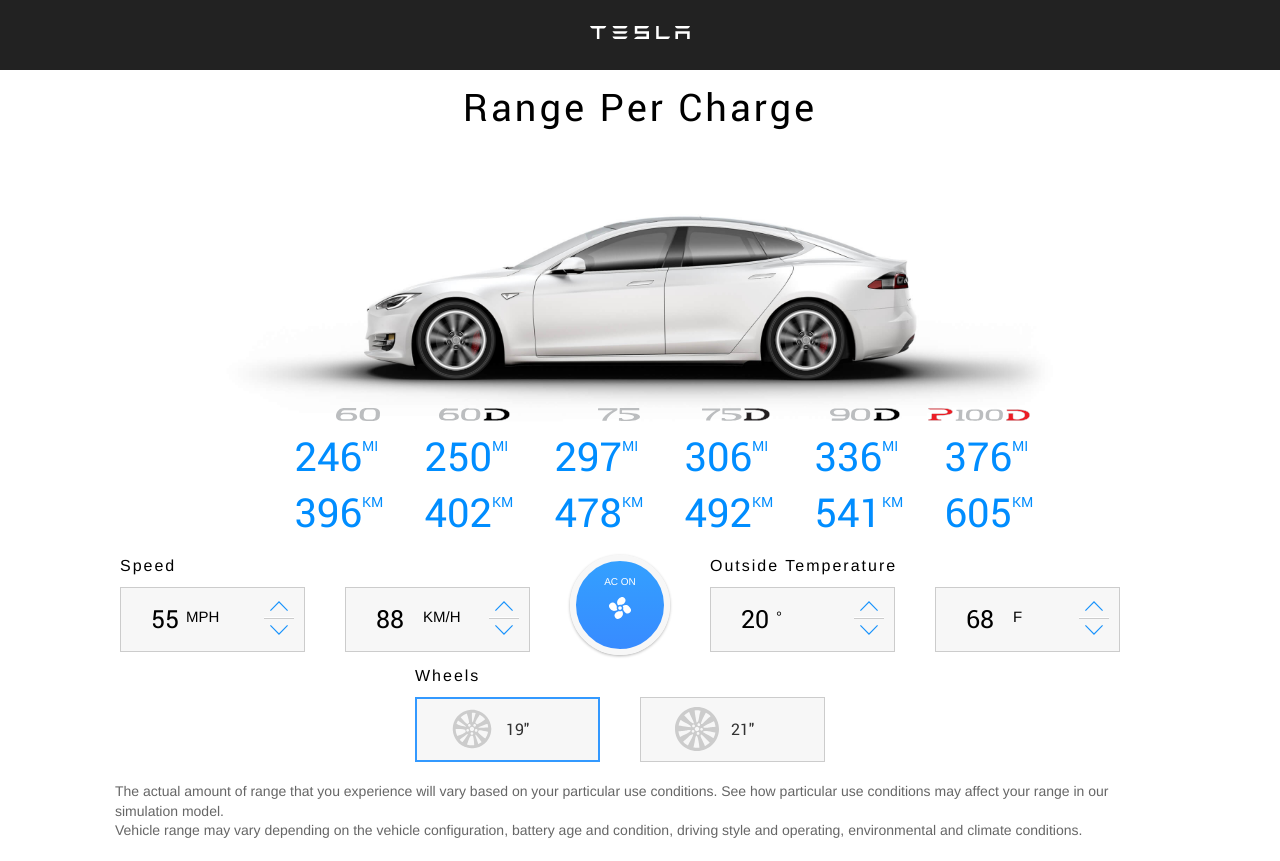
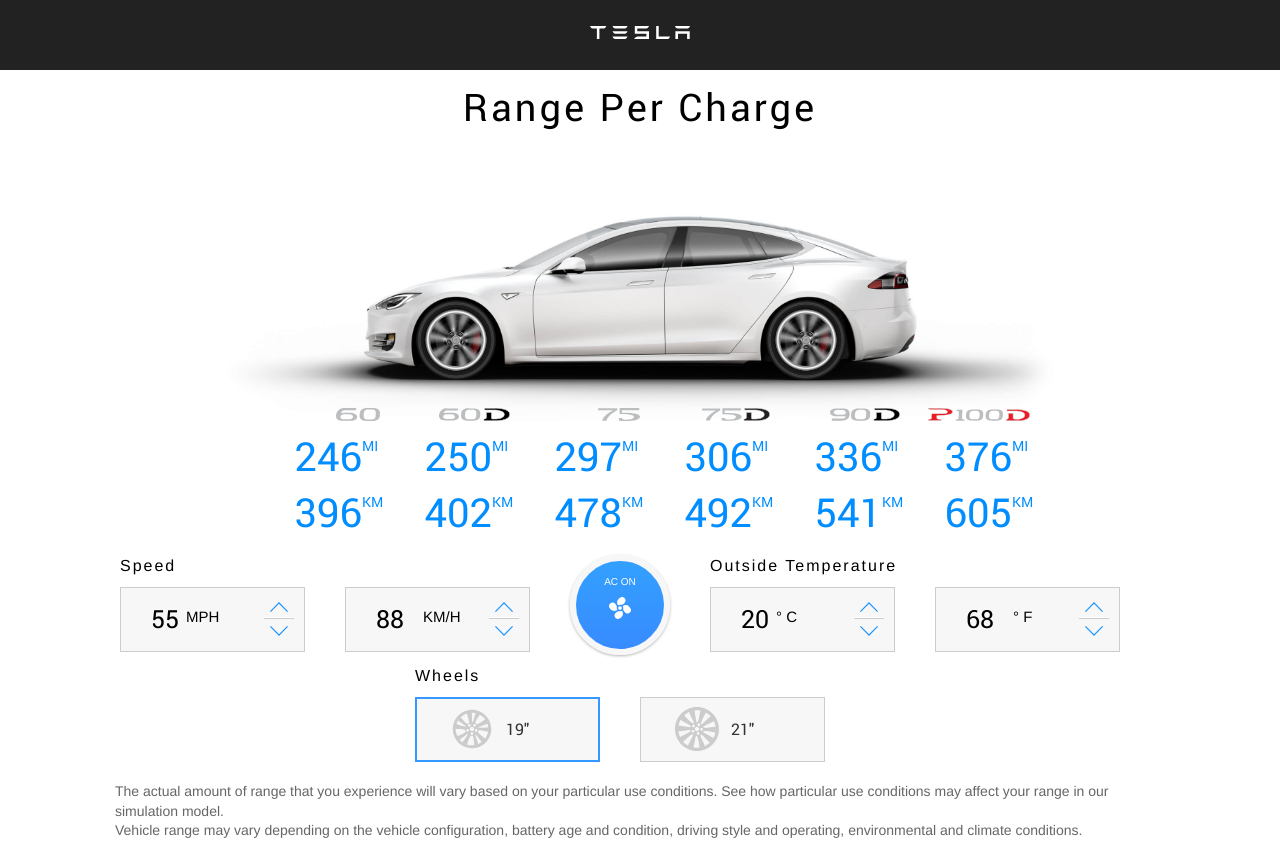
Before and after one commit to oliwiah/Redux_Tesla_Battery_Range_Calc, a React (Create React App) app in the folder my-app/: page / in a window 1280 px wide. Shown: the top 861 px of the page. Built offline with nearby package versions, Linux system fonts and the light colour scheme.

Commit message:
animated loading components

```diff
--- a/my-app/src/App.css
+++ b/my-app/src/App.css
@@ -41,3 +41,63 @@
   position: relative;
   left: 50%;
 }
+
+.fade-in-animation {
+  -webkit-animation: fade-in 3s ease-out forwards;
+  animation: fade-in 3s ease-out forwards;
+}
+
+@-webkit-keyframes fade-in {
+  0% {
+    opacity: 0;
+  }
+  100% {
+    opacity: 1;
+  }
+}
+@keyframes fade-in {
+  0% {
+    opacity: 0;
+  }
+  100% {
+    opacity: 1;
+  }
+}
+
+.tesla-controls-animation {
+  -webkit-animation: slit-in-horizontal 0.45s cubic-bezier(0.215, 0.610, 0.355, 1.000) 2.5s both;
+  animation: slit-in-horizontal 0.45s cubic-bezier(0.215, 0.610, 0.355, 1.000) 2.5s both;
+}
+
+@-webkit-keyframes slit-in-horizontal {
+  0% {
+    -webkit-transform: translateZ(-800px) rotateX(90deg);
+    transform: translateZ(-800px) rotateX(90deg);
+    opacity: 0;
+  }
+  54% {
+    -webkit-transform: translateZ(-160px) rotateX(87deg);
+    transform: translateZ(-160px) rotateX(87deg);
+    opacity: 1;
+  }
+  100% {
+    -webkit-transform: translateZ(0) rotateX(0);
+    transform: translateZ(0) rotateX(0);
+  }
+}
+@keyframes slit-in-horizontal {
+  0% {
+    -webkit-transform: translateZ(-800px) rotateX(90deg);
+    transform: translateZ(-800px) rotateX(90deg);
+    opacity: 0;
+  }
+  54% {
+    -webkit-transform: translateZ(-160px) rotateX(87deg);
+    transform: translateZ(-160px) rotateX(87deg);
+    opacity: 1;
+  }
+  100% {
+    -webkit-transform: translateZ(0) rotateX(0);
+    transform: translateZ(0) rotateX(0);
+  }
+}
--- a/my-app/src/App.js
+++ b/my-app/src/App.js
@@ -6,7 +6,7 @@
 import TeslaCarContainer from './containers/TeslaCarContainer';
 import TeslaStatsContainer from './containers/TeslaStatsContainer';
 import { TeslaSpeedCounterContainer, TeslaSpeedCounterContainer2 } from './containers/TeslaSpeedCounterContainer';
-import { TeslaTempCounterContainer, TeslaTempCounterContainer3 } from './containers/TeslaTempCounterContainer';
+import { TeslaTempCounterContainer3, TeslaTempCounterContainer4 } from './containers/TeslaTempCounterContainer';
 import TeslaClimateContainer from './containers/TeslaClimateContainer';
 import TeslaWheelsContainer from './containers/TeslaWheelsContainer';
 import TeslaNotice from './components/TeslaNotice/TeslaNotice';
@@ -24,21 +24,21 @@
             <Header />
             <div className="wrapper">
                 <form className="tesla-battery">
-                    <h1>Range Per Charge</h1>
+                    <h1 className="fade-in-animation">Range Per Charge</h1>
                     <TeslaCarContainer />
                     <TeslaStatsContainer />
-                    <div className="tesla-controls cf">
+                    <div className="tesla-controls cf tesla-controls-animation">
                         <div className="tesla-center-div-main">
                             <div className="tesla-center-div-in">
                                 <TeslaSpeedCounterContainer />
                                 <TeslaSpeedCounterContainer2 />
                                 <TeslaClimateContainer />
-                                <TeslaTempCounterContainer />
                                 <TeslaTempCounterContainer3 />
+                                <TeslaTempCounterContainer4 />
                             </div>
                         </div>
                     </div>
-                    <div className="tesla-controls cf">
+                    <div className="tesla-controls cf tesla-controls-animation">
                         <div className="tesla-center-div-main">
                             <TeslaWheelsContainer />
                         </div>
@@ -46,7 +46,6 @@
                     <TeslaNotice />
                 </form>
             </div>
-            {/*<TeslaBattery counterDefaultVal={counterDefaultVal} />*/}
         </div>
         </Provider>
 
--- a/my-app/src/components/Header/Header.css
+++ b/my-app/src/components/Header/Header.css
@@ -2,9 +2,32 @@
     padding: 25px 0;
     text-align: center;
     background: #222;
+    width: 100%;
 }
 
 .header img {
     width: 100px;
     height: 13px;
 }
+
+.fade-in-animation {
+    -webkit-animation: fade-in 3s ease-out forwards;
+    animation: fade-in 3s ease-out forwards;
+}
+
+@-webkit-keyframes fade-in {
+    0% {
+        opacity: 0;
+    }
+    100% {
+        opacity: 1;
+    }
+}
+@keyframes fade-in {
+    0% {
+        opacity: 0;
+    }
+    100% {
+        opacity: 1;
+    }
+}
--- a/my-app/src/components/Header/Header.js
+++ b/my-app/src/components/Header/Header.js
@@ -3,7 +3,7 @@
 import logoUrl from '../../assets/logo.svg';
 
 const Header = () => (
-    <div className="header">
+    <div className="header fade-in-animation">
         <img src={logoUrl} alt="Tesla" />
     </div>
 )
--- a/my-app/src/components/TeslaCar/TeslaCar.css
+++ b/my-app/src/components/TeslaCar/TeslaCar.css
@@ -79,3 +79,41 @@
         transform: rotate(360deg);
     }
 }
+
+.tesla-car-animation {
+    -webkit-animation: slide-in-elliptic-bottom-fwd 0.8s cubic-bezier(0.215, 0.610, 0.355, 1.000) both;
+    animation: slide-in-elliptic-bottom-fwd 0.8s cubic-bezier(0.215, 0.610, 0.355, 1.000) both;
+}
+
+@-webkit-keyframes slide-in-elliptic-bottom-fwd {
+    0% {
+        -webkit-transform: translateY(600px) rotateX(30deg) scale(0);
+        transform: translateY(600px) rotateX(30deg) scale(0);
+        -webkit-transform-origin: 50% 100%;
+        transform-origin: 50% 100%;
+        opacity: 0;
+    }
+    100% {
+        -webkit-transform: translateY(0) rotateX(0) scale(1);
+        transform: translateY(0) rotateX(0) scale(1);
+        -webkit-transform-origin: 50% -1400px;
+        transform-origin: 50% -1400px;
+        opacity: 1;
+    }
+}
+@keyframes slide-in-elliptic-bottom-fwd {
+    0% {
+        -webkit-transform: translateY(600px) rotateX(30deg) scale(0);
+        transform: translateY(700px) rotateX(30deg) scale(0);
+        -webkit-transform-origin: 50% 100%;
+        transform-origin: 50% 100%;
+        opacity: 0;
+    }
+    100% {
+        -webkit-transform: translateY(0) rotateX(0) scale(1);
+        transform: translateY(0) rotateX(0) scale(1);
+        -webkit-transform-origin: 50% -1400px;
+        transform-origin: 50% -1400px;
+        opacity: 1;
+    }
+}
--- a/my-app/src/components/TeslaCar/TeslaCar.js
+++ b/my-app/src/components/TeslaCar/TeslaCar.js
@@ -3,7 +3,7 @@
 import './TeslaCar.css';
 
 const TeslaCar = (props) => (
-    <div className="tesla-car">
+    <div className="tesla-car tesla-car-animation">
         <div className="tesla-wheels">
             <div className={`tesla-wheel tesla-wheel--front tesla-wheel--${props.wheelsize}`}></div>
             <div className={`tesla-wheel tesla-wheel--rear tesla-wheel--${props.wheelsize}`}></div>
--- a/my-app/src/components/TeslaCounter/TeslaCounter.js
+++ b/my-app/src/components/TeslaCounter/TeslaCounter.js
@@ -1,7 +1,6 @@
 import React from 'react';
 import PropTypes from 'prop-types';
 import './TeslaCounter.css';
-// import TeslaNotice from "../TeslaNotice/TeslaNotice";
 
 const TeslaCounter = ({ initValues, currentValue, increment, decrement }) => (
     <div className="tesla-counter">
@@ -79,12 +78,49 @@
 
 const TeslaCounter3 = ({ initValues, currentValue, increment, decrement }) => (
     <div className="tesla-counter">
+        <p className="tesla-counter__title">{ initValues.title }</p>
+        <div className="tesla-counter__container cf">
+            <div className="tesla-counter__item">
+                <p className="tesla-counter__number">
+                    { currentValue }
+                    <span>{ initValues.unit } c</span>
+                </p>
+                <div className="tesla-counter__controls">
+                    <button
+                        onClick={(e) => {
+                            e.preventDefault();
+                            increment(currentValue)}}
+                        disabled={currentValue >= initValues.max}
+                    >
+                    </button>
+                    <button
+                        onClick={(e) => {
+                            e.preventDefault();
+                            decrement(currentValue)}}
+                        disabled={currentValue <= initValues.min}
+                    >
+                    </button>
+                </div>
+            </div>
+        </div>
+    </div>
+);
+
+TeslaCounter3.propTypes = {
+    currentValue: PropTypes.number,
+    increment: PropTypes.func,
+    decrement: PropTypes.func,
+    initValues: PropTypes.object
+}
+
+const TeslaCounter4 = ({ initValues, currentValue, increment, decrement }) => (
+    <div className="tesla-counter">
         <p className="tesla-counter__title" id="hidden">{ initValues.title }</p>
         <div className="tesla-counter__container cf">
             <div className="tesla-counter__item">
                 <p className="tesla-counter__number">
                     { (currentValue * 1.8) + 32 }
-                    <span id="km"> f </span>
+                    <span id="km"> { initValues.unit } f </span>
                 </p>
                 <div className="tesla-counter__controls">
                     <button
@@ -107,7 +143,7 @@
     </div>
 );
 
-TeslaCounter3.propTypes = {
+TeslaCounter4.propTypes = {
     currentValue: PropTypes.number,
     increment: PropTypes.func,
     decrement: PropTypes.func,
@@ -117,19 +153,6 @@
 export {
     TeslaCounter,
     TeslaCounter2,
-    TeslaCounter3
+    TeslaCounter3,
+    TeslaCounter4
 }
-
-// module.exports = {
-//     TeslaCounter: TeslaCounter,
-//     TeslaCounter2: TeslaCounter2,
-//     TeslaCounter3: TeslaCounter3
-// }
-
-// const TeslaCounters = {
-//     TeslaCounter,
-//     TeslaCounter2,
-//     TeslaCounter3
-// }
-//
-// export default TeslaCounters;
--- a/my-app/src/components/TeslaStats/TeslaStats.css
+++ b/my-app/src/components/TeslaStats/TeslaStats.css
@@ -73,3 +73,41 @@
 .tesla-stats-icon--p100d {
     background-image: url(../../assets/models/p100d.svg);
 }
+
+.tesla-stats-animation {
+    -webkit-animation: slit-in-horizontal 0.45s cubic-bezier(0.215, 0.610, 0.355, 1.000) 2s both;
+    animation: slit-in-horizontal 0.45s cubic-bezier(0.215, 0.610, 0.355, 1.000) 2s both;
+}
+
+@-webkit-keyframes slit-in-horizontal {
+    0% {
+        -webkit-transform: translateZ(-800px) rotateX(90deg);
+        transform: translateZ(-800px) rotateX(90deg);
+        opacity: 0;
+    }
+    54% {
+        -webkit-transform: translateZ(-160px) rotateX(87deg);
+        transform: translateZ(-160px) rotateX(87deg);
+        opacity: 1;
+    }
+    100% {
+        -webkit-transform: translateZ(0) rotateX(0);
+        transform: translateZ(0) rotateX(0);
+    }
+}
+@keyframes slit-in-horizontal {
+    0% {
+        -webkit-transform: translateZ(-800px) rotateX(90deg);
+        transform: translateZ(-800px) rotateX(90deg);
+        opacity: 0;
+    }
+    54% {
+        -webkit-transform: translateZ(-160px) rotateX(87deg);
+        transform: translateZ(-160px) rotateX(87deg);
+        opacity: 1;
+    }
+    100% {
+        -webkit-transform: translateZ(0) rotateX(0);
+        transform: translateZ(0) rotateX(0);
+    }
+}
--- a/my-app/src/components/TeslaStats/TeslaStats.js
+++ b/my-app/src/components/TeslaStats/TeslaStats.js
@@ -11,7 +11,7 @@
         </li>
     ));
     return (
-        <div className="tesla-stats">
+        <div className="tesla-stats tesla-stats-animation">
             <ul>
                 {listItems}
             </ul>
--- a/my-app/src/containers/TeslaTempCounterContainer.js
+++ b/my-app/src/containers/TeslaTempCounterContainer.js
@@ -1,4 +1,4 @@
-import {TeslaCounter, TeslaCounter3} from '../components/TeslaCounter/TeslaCounter';
+import {TeslaCounter3, TeslaCounter4} from '../components/TeslaCounter/TeslaCounter';
 import { connect } from 'react-redux';
 import { temperatureUp, temperatureDown } from '../actions'
 import { counterDefaultVal } from '../constants/counterDefaultVal';
@@ -21,10 +21,10 @@
     }
 }
 
-const TeslaTempCounterContainer = connect(mapStateToProps, mapDispatchToProps)(TeslaCounter);
 const TeslaTempCounterContainer3 = connect(mapStateToProps, mapDispatchToProps)(TeslaCounter3);
+const TeslaTempCounterContainer4 = connect(mapStateToProps, mapDispatchToProps)(TeslaCounter4);
 
 export {
-    TeslaTempCounterContainer,
     TeslaTempCounterContainer3,
+    TeslaTempCounterContainer4,
 };
```
